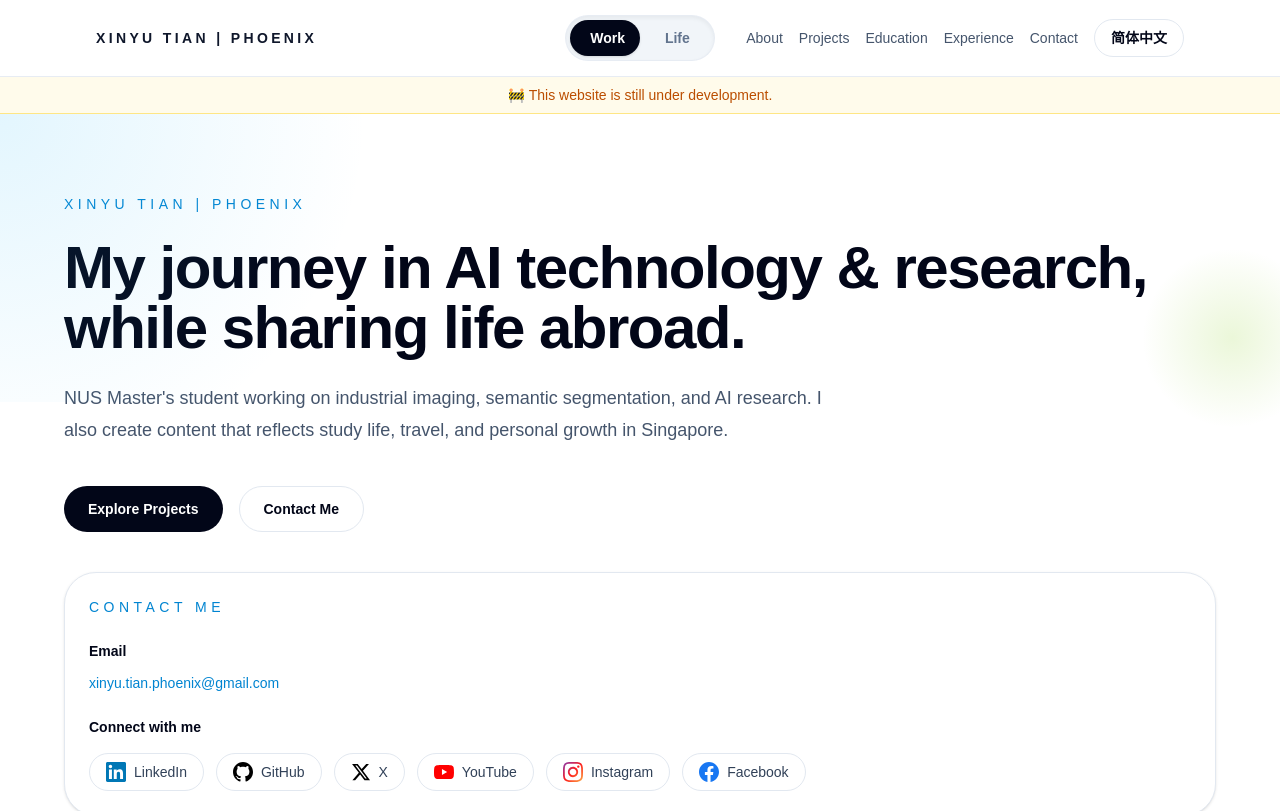
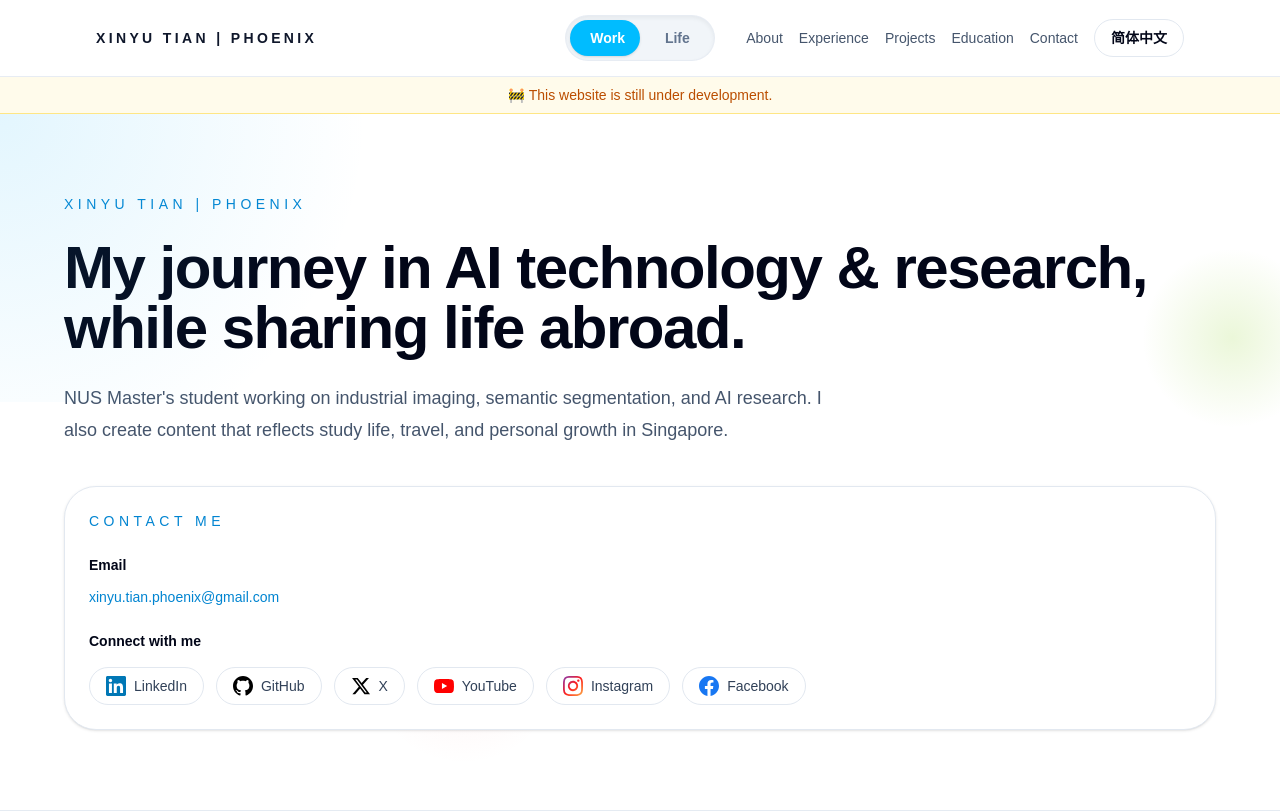
Before and after one commit to Phoenix-XinyuTian/Personal-Website-Xinyu, a Next.js app: page / in a window 1280 px wide. Shown: the top 811 px of the page. Built offline with nearby package versions, Linux system fonts and the light colour scheme.

Commit message:
Adjust web color

```diff
--- a/app/page.tsx
+++ b/app/page.tsx
@@ -490,6 +490,8 @@ function AboutSection({
 function WorkSections({ t }: { t: Translation }) {
   return (
     <>
+      <ExperienceSection t={t} />
+
       <section id="projects" className="px-6 py-20 sm:px-8">
         <div className="mx-auto max-w-6xl">
           <div className="flex flex-col gap-4 sm:flex-row sm:items-end sm:justify-between">
@@ -529,7 +531,6 @@ function WorkSections({ t }: { t: Translation }) {
       </section>
 
       <EducationSection t={t} />
-      <ExperienceSection t={t} />
     </>
   );
 }
@@ -789,9 +790,9 @@ export default function Home() {
     displayedMode === "work"
       ? [
           { href: "#about", label: t.nav.about },
+          { href: "#experience", label: t.nav.experience },
           { href: "#projects", label: t.nav.projects },
           { href: "#education", label: t.nav.education },
-          { href: "#experience", label: t.nav.experience },
           { href: "#contact", label: t.nav.contact },
         ]
       : [
@@ -821,9 +822,7 @@ export default function Home() {
             <span
               aria-hidden="true"
               className={`pointer-events-none absolute inset-y-1 rounded-full shadow-sm transition-all duration-300 ease-in-out ${
-                mode === "life"
-                  ? "bg-gradient-to-r from-amber-500 to-orange-400"
-                  : "bg-slate-950"
+                mode === "life" ? "bg-amber-300" : "bg-sky-400"
               }`}
               style={{
                 width: "calc(50% - 4px)",
@@ -892,21 +891,6 @@ export default function Home() {
           <h1 className="mt-6 text-4xl font-semibold tracking-tight text-slate-950 sm:text-6xl">{heroContent.heading}</h1>
           <p className="mt-6 max-w-3xl text-lg leading-8 text-slate-600">{heroContent.description}</p>
 
-          <div className="mt-10 flex flex-wrap gap-4">
-            <a
-              href={displayedMode === "work" ? "#projects" : "#media"}
-              className="inline-flex items-center rounded-full bg-slate-950 px-6 py-3 text-sm font-semibold text-white transition hover:bg-slate-800"
-            >
-              {heroContent.explore}
-            </a>
-            <a
-              href="#contact"
-              className="inline-flex items-center rounded-full border border-slate-200 bg-white px-6 py-3 text-sm font-semibold text-slate-950 transition hover:bg-slate-100"
-            >
-              {heroContent.contact}
-            </a>
-          </div>
-
           <div className="mt-10 rounded-[2rem] border border-slate-200 bg-white p-6 shadow-sm md:backdrop-blur">
             <p className={`text-sm uppercase tracking-[0.32em] ${displayedMode === "life" ? "text-amber-600" : "text-sky-600"}`}>{t.contactCard.title}</p>
             <div className="mt-6 space-y-6 text-sm text-slate-600">
```
